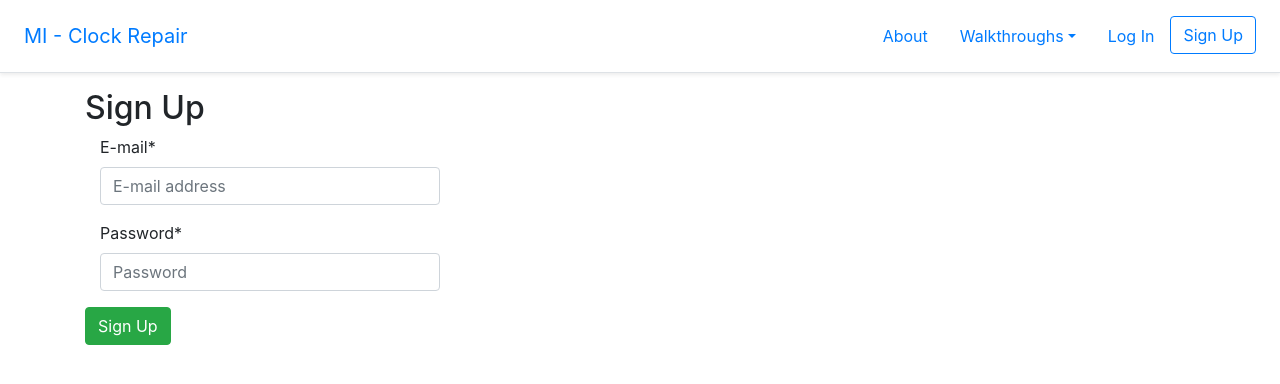
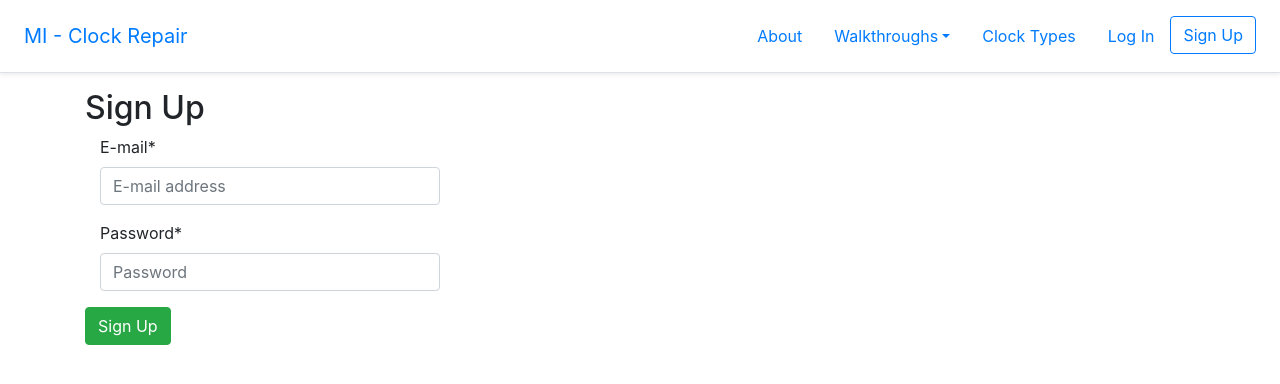
Before and after one commit to jatlast/ClockWeb, a Django app: page /accounts/signup/ in a window 1280 px wide. Shown: the top 384 px of the page. Run offline with Django 3.2, Linux system fonts and the light colour scheme; some libraries are stand-ins or nearby versions.

Commit message:
added Clock Types to guest menu

```diff
--- a/templates/_base.html
+++ b/templates/_base.html
@@ -74,6 +74,9 @@
         </li>
         {% else %}
         <li class="nav-item">
+          <a class="nav-link" href="{% url 'clocktypes' %}">Clock Types</a>
+        </li>
+        <li class="nav-item">
           <a class="nav-link" href="{% url 'account_login' %}">Log In</a>
         </li>
         <li class="nav-item">
```
